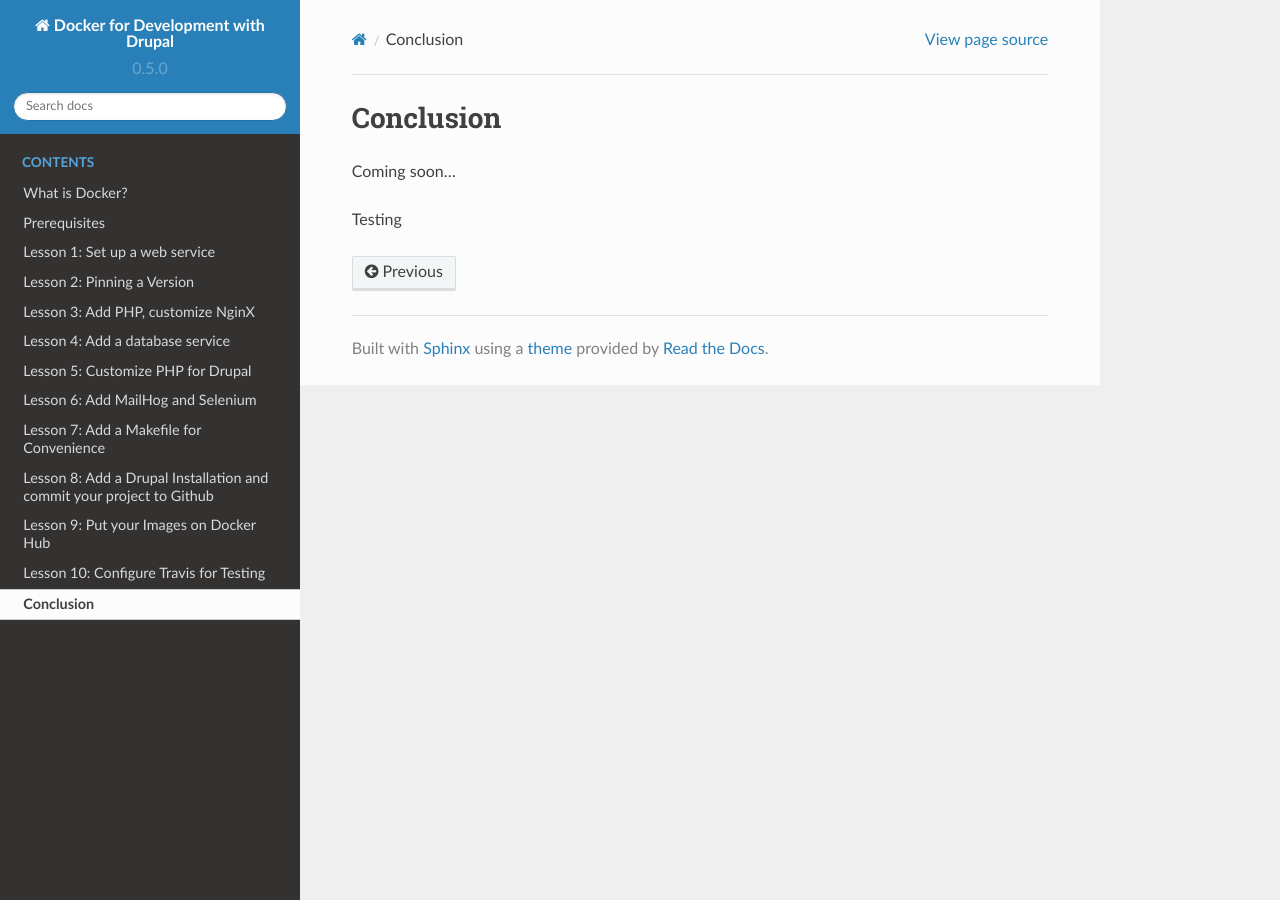
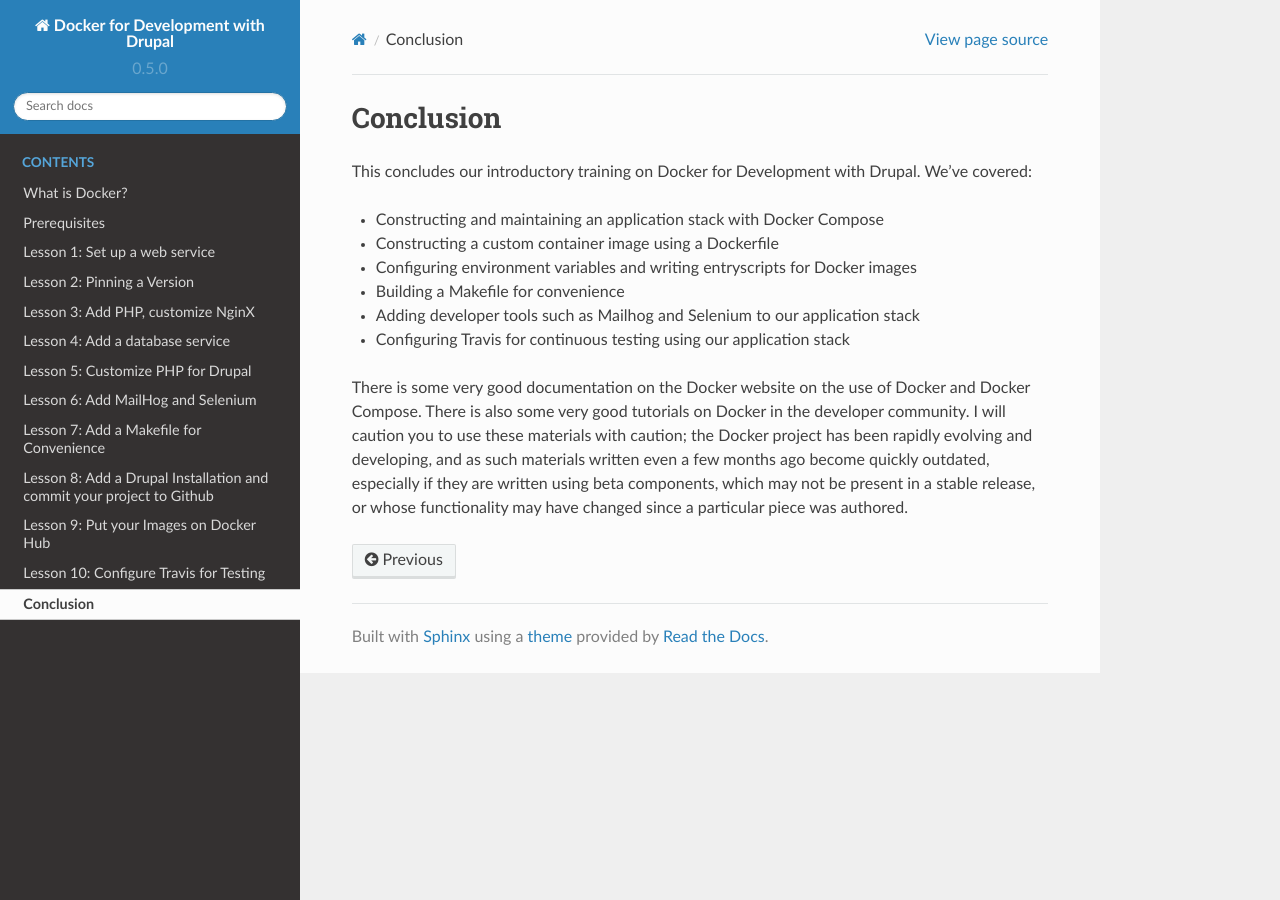
Before and after one commit to codementality/docker-for-drupal-development, a Sphinx documentation site: the page built from docs/conclusion.rst, in a window 1280 px wide. Built offline with Sphinx 7.4.7 and the Read the Docs theme 2.0.0, drawn with Linux system fonts in a browser that asks for light colours.

Commit message:
Lesson 4, 5 and conclusion changes

```diff
--- a/docs/conclusion.rst
+++ b/docs/conclusion.rst
@@ -1,6 +1,13 @@
 Conclusion
 ==========
 
-Coming soon...
+This concludes our introductory training on Docker for Development with Drupal.  We've covered:
 
-Testing
+* Constructing and maintaining an application stack with Docker Compose
+* Constructing a custom container image using a Dockerfile
+* Configuring environment variables and writing entryscripts for Docker images
+* Building a Makefile for convenience
+* Adding developer tools such as Mailhog and Selenium to our application stack
+* Configuring Travis for continuous testing using our application stack
+
+There is some very good documentation on the Docker website on the use of Docker and Docker Compose.  There is also some very good tutorials on Docker in the developer community.  I will caution you to use these materials with caution; the Docker project has been rapidly evolving and developing, and as such materials written even a few months ago become quickly outdated, especially if they are written using beta components, which may not be present in a stable release, or whose functionality may have changed since a particular piece was authored.
--- a/docs/lessonfour.rst
+++ b/docs/lessonfour.rst
@@ -45,7 +45,7 @@ Add the following below the `environment` tag:
 
     command: --character-set-server=utf8mb4 --collation-server=utf8mb4_unicode_ci # The simple way to override the mariadb config.
 
-The `command`  key will pass any of the parameters listed to whatever executable application is launched by either the container's entrypoint script, or designated in the CMD instruction of the Dockefile that generated the image.  For MariaDB (and MySQL for that matter), that would be the `mysqld` binary that launches the database server.
+The `command`  key will pass any of the parameters listed to whatever executable application is launched by either the container's entrypoint script, or designated in the CMD instruction of the Dockerfile that generated the image.  For MariaDB (and MySQL for that matter), that would be the `mysqld` binary that launches the database server.
 
 4.  Add a volume declaration to the MySQL container
 ###################################################
```
Also changed, not shown: other parts of docs/lessonfour.rst (+1 -1 lines), docs/lessonfive.rst (+5 -5 lines).
